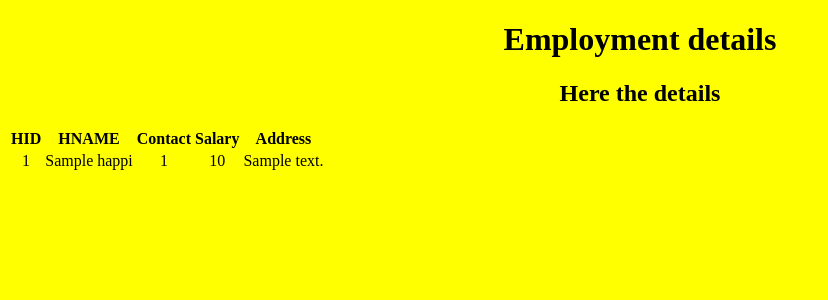
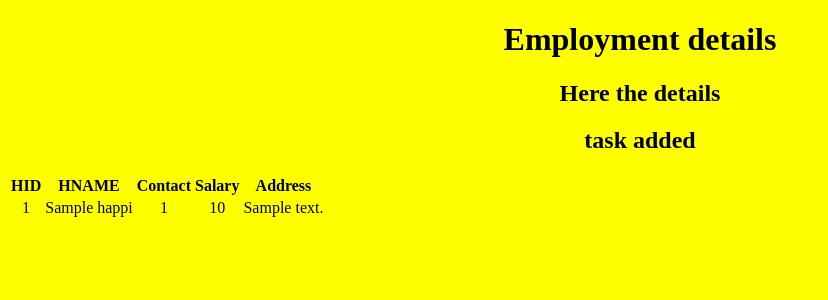
Before and after one commit to Karthik368/commit, a Django app: page /happiee/ in a window 1280 px wide. Shown: the top 300 px of the page, without its empty margins (0-828 px from the left). Run offline with Django 5.2, Linux system fonts and the light colour scheme; tables that the repository leaves empty hold one stand-in row (values such as "Sample post").

Commit message:
new commit

```diff
--- a/templates/html_files/index.html
+++ b/templates/html_files/index.html
@@ -7,6 +7,7 @@
 <body>
 <h1>Employment details</h1>
 <h2>Here the details</h2>
+<h2>task added</h2>
 <table>
     {% if my_data %}
     <thead>
```
